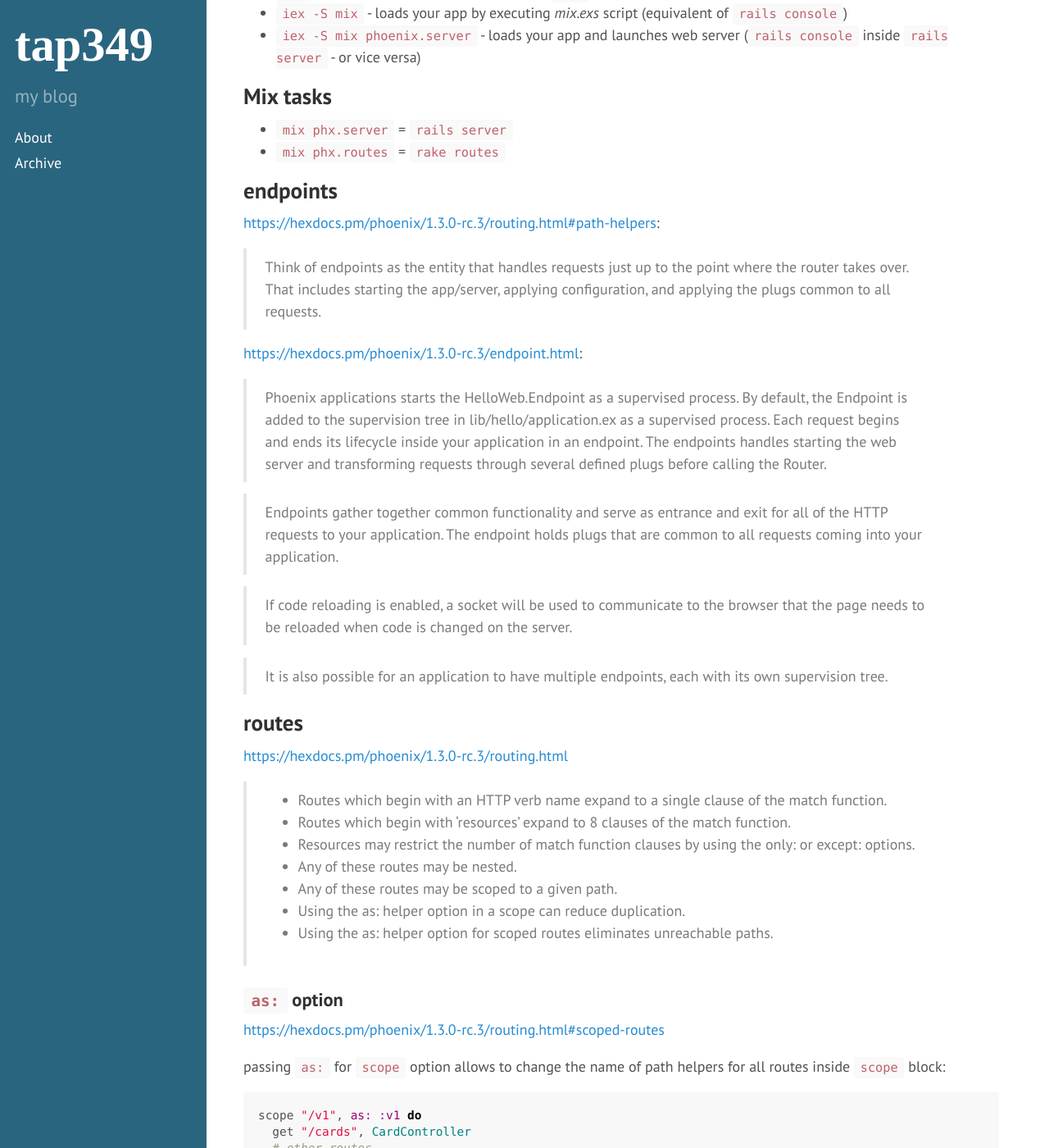
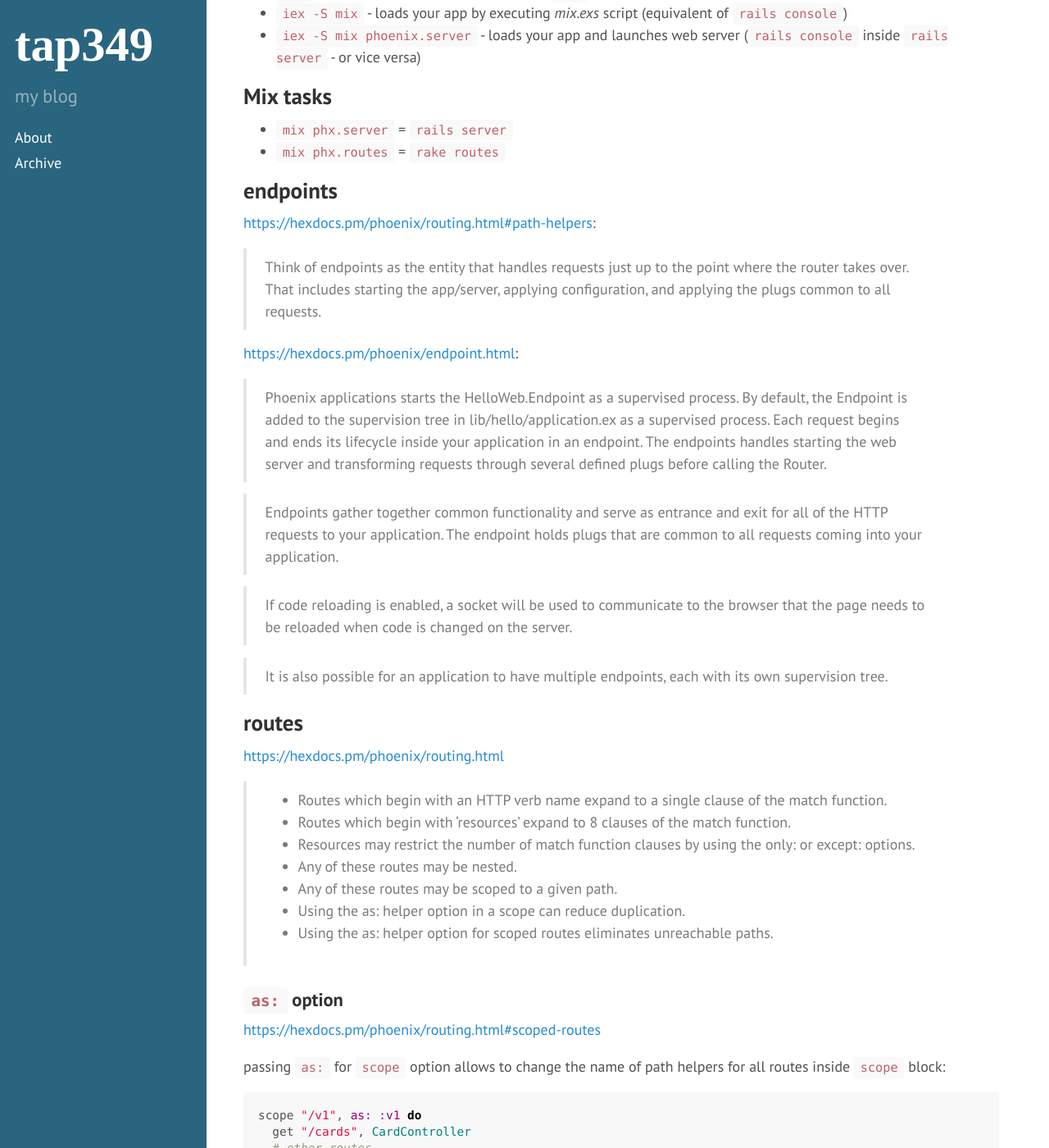
Before and after one commit to tap349/tap349.github.io, a Jekyll site: the page built from _posts/2016-11-12-phoenix.md, in a window 1280 px wide and 1400 px high, scrolled down 626 px. Shown: the whole window at 82% size. Built offline with Jekyll 4.4.1, drawn with Linux system fonts in a browser that asks for light colours; some of the changed text lies outside the part shown.

Commit message:
update 2017-07-28_22:41:27

```diff
--- a/_posts/2016-11-12-phoenix.md
+++ b/_posts/2016-11-12-phoenix.md
@@ -7,7 +7,7 @@ categories: [phoenix]
 ---
 
 Phoenix notes based on "Programming Phoenix" book by Chris McCord and
-[official guides](https://hexdocs.pm/phoenix/1.3.0-rc.3/overview.html).
+[official guides](https://hexdocs.pm/phoenix/overview.html).
 
 <!-- more -->
 
@@ -29,13 +29,13 @@ Phoenix notes based on "Programming Phoenix" book by Chris McCord and
 
 ## endpoints
 
-<https://hexdocs.pm/phoenix/1.3.0-rc.3/routing.html#path-helpers>:
+<https://hexdocs.pm/phoenix/routing.html#path-helpers>:
 
 > Think of endpoints as the entity that handles requests just up to the point
 > where the router takes over. That includes starting the app/server, applying
 > configuration, and applying the plugs common to all requests.
 
-<https://hexdocs.pm/phoenix/1.3.0-rc.3/endpoint.html>:
+<https://hexdocs.pm/phoenix/endpoint.html>:
 
 > Phoenix applications starts the HelloWeb.Endpoint as a supervised process.
 > By default, the Endpoint is added to the supervision tree in
@@ -56,7 +56,7 @@ Phoenix notes based on "Programming Phoenix" book by Chris McCord and
 
 ## routes
 
-<https://hexdocs.pm/phoenix/1.3.0-rc.3/routing.html>
+<https://hexdocs.pm/phoenix/routing.html>
 
 > - Routes which begin with an HTTP verb name expand to a single clause of the match function.
 > - Routes which begin with ‘resources’ expand to 8 clauses of the match function.
@@ -68,7 +68,7 @@ Phoenix notes based on "Programming Phoenix" book by Chris McCord and
 
 ### `as:` option
 
-<https://hexdocs.pm/phoenix/1.3.0-rc.3/routing.html#scoped-routes>
+<https://hexdocs.pm/phoenix/routing.html#scoped-routes>
 
 passing `as:` for `scope` option allows to change the name of path helpers
 for all routes inside `scope` block:
@@ -92,7 +92,7 @@ end
 
 ### scopes
 
-<https://hexdocs.pm/phoenix/1.3.0-rc.3/routing.html#scoped-routes>
+<https://hexdocs.pm/phoenix/routing.html#scoped-routes>
 
 > Note that Phoenix will assume that the path we set ought to begin with a slash,
 > so scope "/admin" do and scope "admin" do will both produce the same results.
@@ -116,7 +116,7 @@ warning: router paths should begin with a forward slash, got: "v1"
 
 ## plugs
 
-<https://hexdocs.pm/phoenix/1.3.0-rc.3/plug.html>
+<https://hexdocs.pm/phoenix/plug.html>
 
 > The basic idea of Plug is to unify the concept of a “connection” that we
 > operate on. This differs from other HTTP middleware layers such as Rack,
@@ -132,7 +132,7 @@ module plug:
 
 ## controllers
 
-<https://hexdocs.pm/phoenix/1.3.0-rc.3/controllers.html>
+<https://hexdocs.pm/phoenix/controllers.html>
 
 > Phoenix controllers also build on the Plug package, and are themselves plugs.
 
@@ -152,7 +152,7 @@ NOTE: all keys and values if incoming params are strings!
 
 ## views
 
-<https://hexdocs.pm/phoenix/1.3.0-rc.3/views.html>
+<https://hexdocs.pm/phoenix/views.html>
 
 > If you are familiar with decorators or the facade pattern, this is similar.
 
@@ -229,12 +229,12 @@ this is how any template is rendered inside layout:
 
 ## templates
 
-<https://hexdocs.pm/phoenix/1.3.0-rc.3/adding_pages.html>:
+<https://hexdocs.pm/phoenix/adding_pages.html>:
 
 in templates properties from `assigns` can be accessed with `@`
 (it's not module attribute in this case): `@user` = `assigns.user`.
 
-<https://hexdocs.pm/phoenix/1.3.0-rc.3/templates.html>:
+<https://hexdocs.pm/phoenix/templates.html>:
 
 > The way we pass data into a template is by the assigns map, and the way we get
 > the values out of the assigns map is by referencing the keys with a preceding @.
```
Also changed, not shown: _posts/2017-07-27-phoenix-ecto.md (+12 -5 lines), _posts/2017-07-27-phoenix-getting-started.md (+1 -1 lines).
